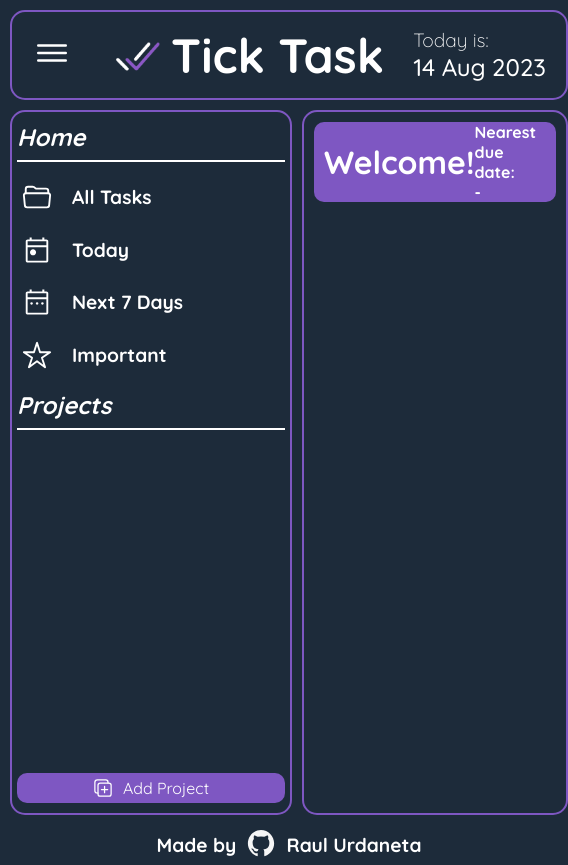
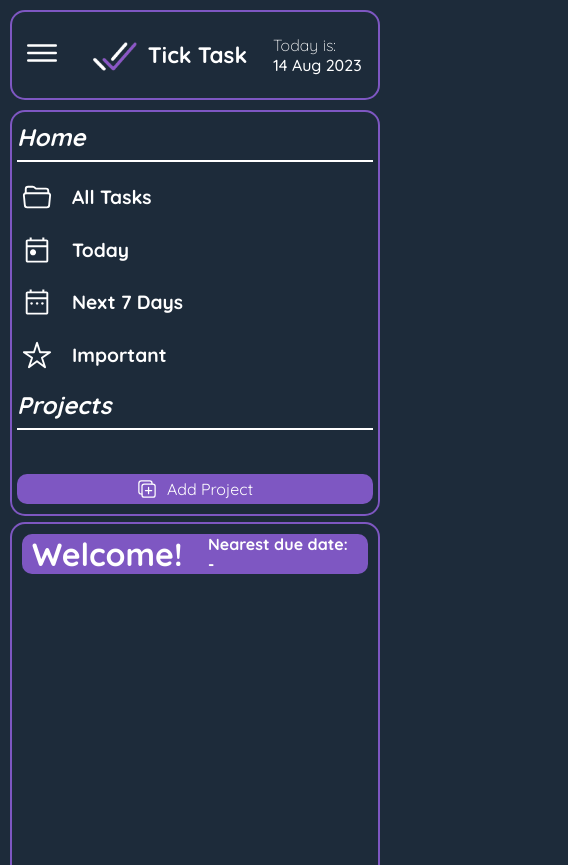
Before and after one commit to RaulUrdanetaG/to-do-list, a website built with webpack: page src/template.html in a window 390 px wide. Shown: the top 865 px of the page, 568 px wide, since content can reach past the window. Built offline with nearby package versions, Linux system fonts and the light colour scheme.

Commit message:
Made app responsive

```diff
--- a/src/scripts/UI.js
+++ b/src/scripts/UI.js
@@ -23,6 +23,8 @@ function createHeader() {
     menuBtnImg.id = 'open-menu-button';
     menuBtnImg.src = menuOutlineSvg;
     menuButton.appendChild(menuBtnImg);
+
+    window.addEventListener('resize',hideSideBar)
 
     menuBtnImg.addEventListener('click', () => {
         hideSideBar();
@@ -125,15 +127,13 @@ function taskBar() {
 }
 
 function hideSideBar() {
-    const taskViewer = document.getElementById('task-view-container');
     const sideBar = document.getElementById('side-bar');
 
-    if (sideBar.classList.contains('hidden')) {
-        taskViewer.style.gridColumn = '2/3';
-    }else{
-        taskViewer.style.gridColumn = '1/3';
+    if (window.innerWidth > 845) {
+        sideBar.classList.remove('hidden');
+    } else {
+        sideBar.classList.toggle('hidden');
     }
-    sideBar.classList.toggle('hidden');
 }
 
 function loadHome() {
--- a/src/styles/_header.scss
+++ b/src/styles/_header.scss
@@ -8,13 +8,9 @@ header {
 
     .hide-menu {
         img {
-            filter: $svg-icon-color;
+            filter: invert(11%) sepia(10%) saturate(3001%) hue-rotate(171deg) brightness(90%) contrast(85%);
             width: 40px;
             margin: 0 20px;
-
-            &:hover{
-                cursor: pointer;
-            }
         }
     }
 
--- a/src/styles/_taskViewer.scss
+++ b/src/styles/_taskViewer.scss
@@ -196,4 +196,5 @@
     border: 2px solid $primary-color;
     border-radius: 15px;
     grid-row: 2/3;
+    grid-column: 2/3;
 }
--- a/src/styles/styles.scss
+++ b/src/styles/styles.scss
@@ -59,4 +59,73 @@ body {
 
 @media (max-width:845px) {
 
+    body {
+        #content {
+            height: 100%;
+            grid-template-rows: 100px 1fr;
+            grid-template-columns: 1fr;
+            padding: 0 10px;
+            gap: 10px;
+        }
+    }
+
+    header {
+        .title-container {
+            h3 {
+                font-size: 1.7rem;
+            }
+        }
+
+        .current-date-container {
+            h5 {
+                font-size: 1rem;
+            }
+
+            h6 {
+                font-size: 1rem;
+            }
+
+            width: 100px;
+            margin-left: 0;
+            margin-right: 5px;
+        }
+    }
+
+    #side-bar {
+        grid-row: auto;
+        grid-column: 1/3;
+    }
+
+    #task-view-container {
+        grid-row: auto;
+        grid-column: 1/3;
+    }
+
+    #open-menu-button {
+        filter: $svg-icon-color;
+
+        &:hover {
+            cursor: pointer;
+        }
+
+        margin: 0;
+        margin-left: 10px;
+    }
+
+    footer {
+        grid-row: auto;
+        align-self: end;
+    }
 }
+
+@media (max-width:395px) {
+    header {
+        .title-container {
+            h3 {
+                font-size: 1.4rem;
+            }
+
+            margin-right: 10px;
+        }
+    }
+}
```
Also changed, not shown: dist/main.js.
